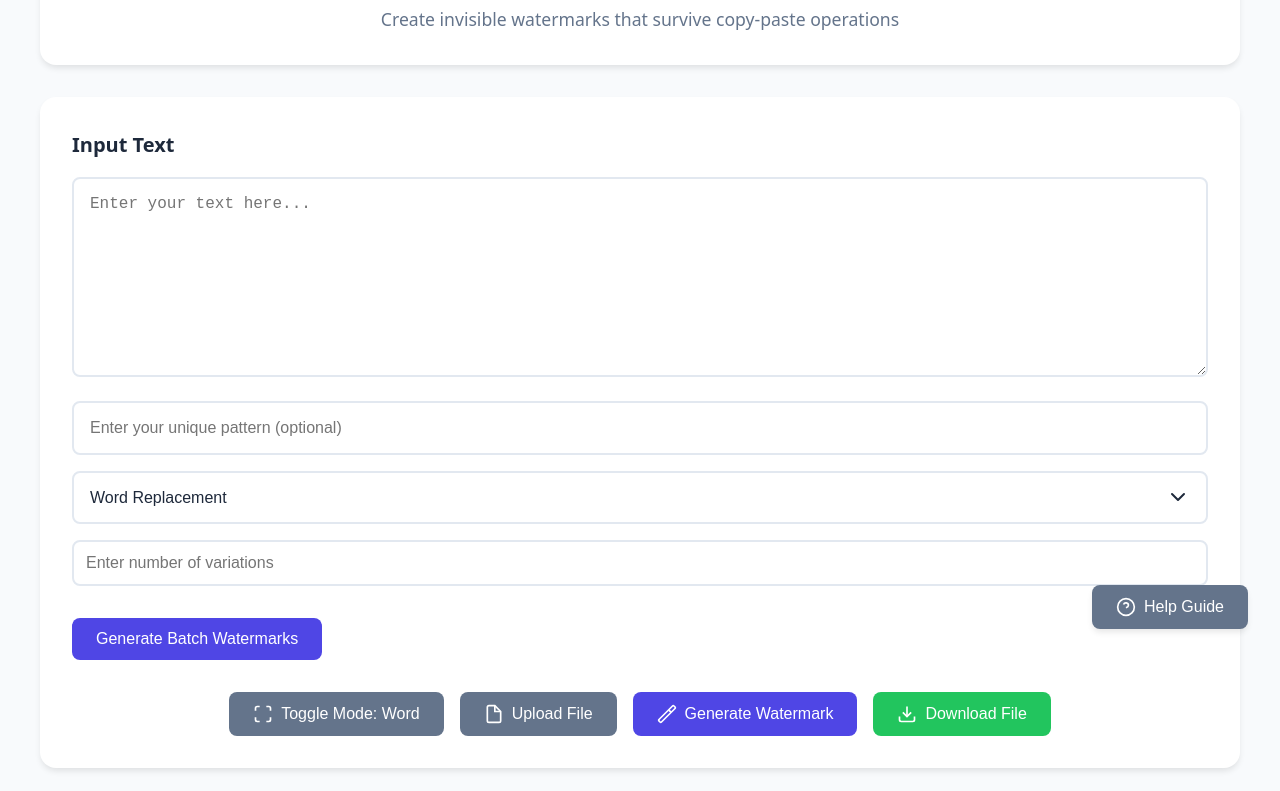
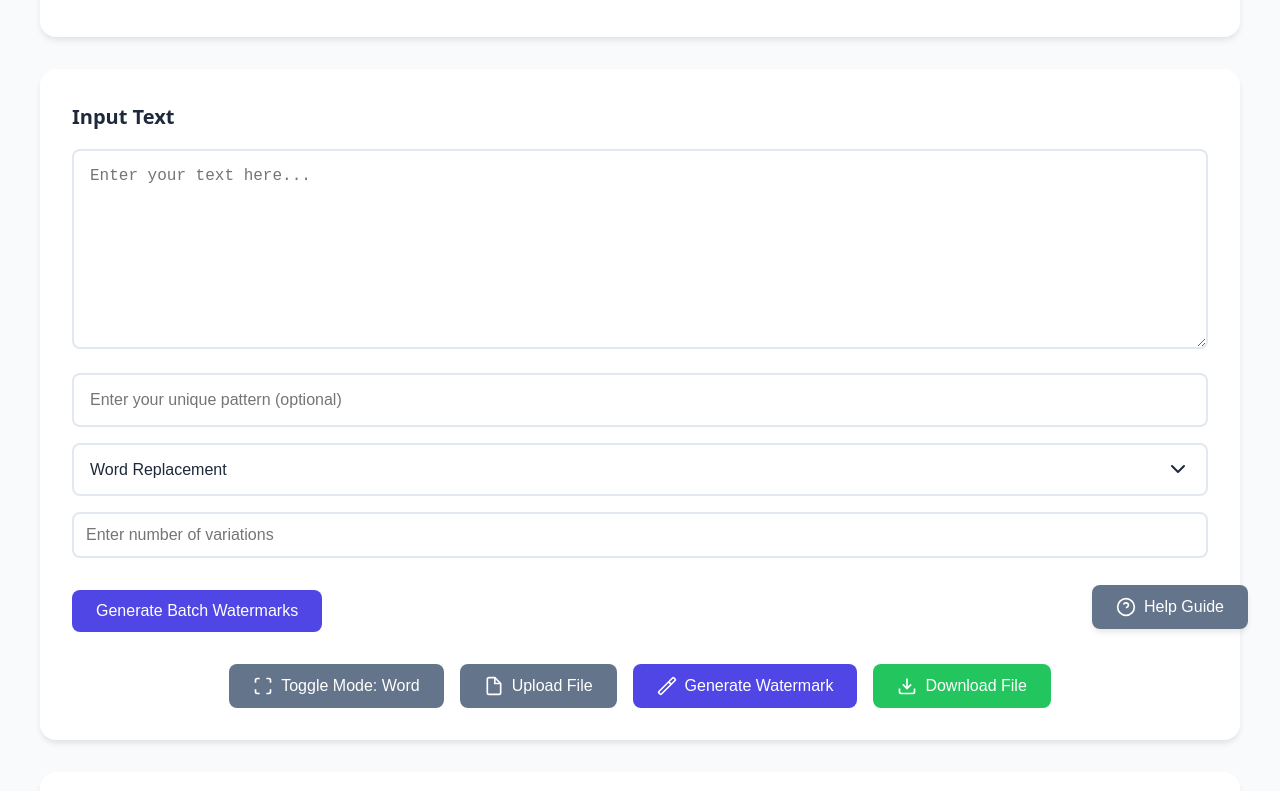
Before and after one commit to DemirBucukoglu/watermark.github.io, a plain HTML site: page index.html in a window 1280 px wide. Shown: the part 139-930 px from the top of the page. Drawn offline with Linux system fonts and the light colour scheme.

Commit message:
Update index.html

```diff
--- a/index.html
+++ b/index.html
@@ -15,7 +15,6 @@
                 </svg>
                 TEXT WATERMARKING TOOL
             </h1>
-            <p>Create invisible watermarks that survive copy-paste operations</p>
         </div>
 
         <!-- Help Button -->
```
